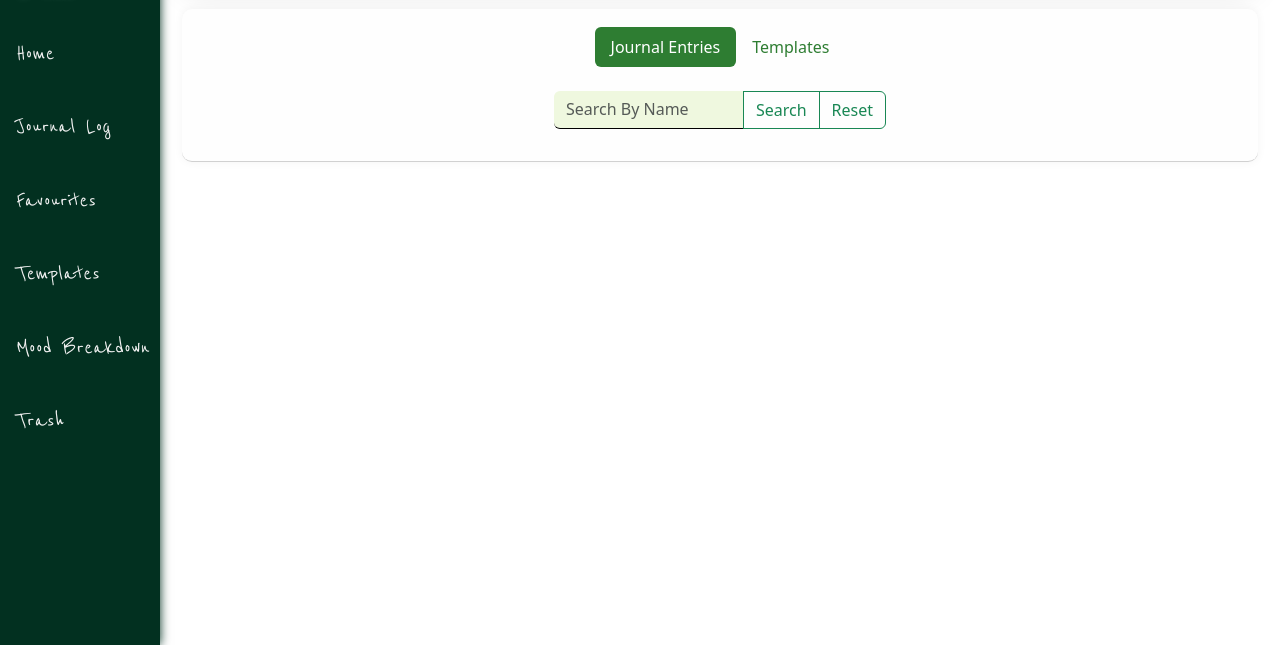
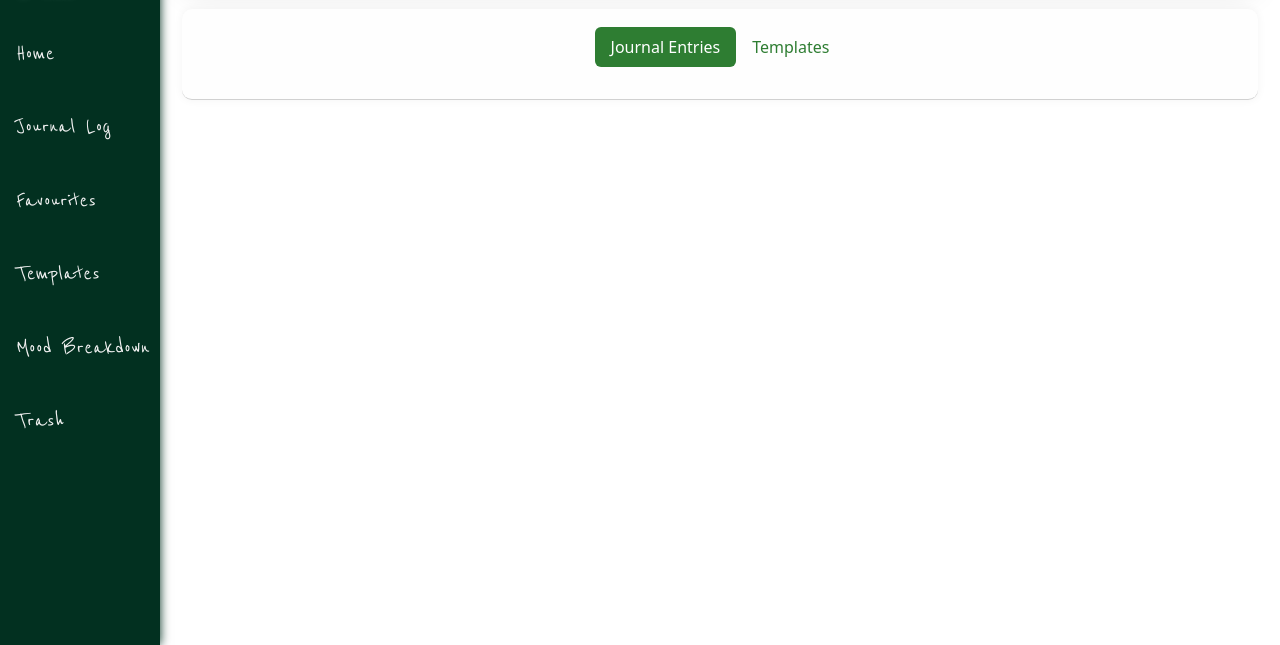
Before and after one commit to SalmaAqa89/WHIONSLargeGroupProject, a Django app: template tasks/templates/pages/trash.html in a window 1280 px wide. Shown: the part 155-800 px from the top of the page. Run offline with Django 4.2, Linux system fonts and the light colour scheme; the template is opened without the code that fills it, so the values that code supplies are empty; some libraries are stand-ins or nearby versions; some web fonts are replaced.

Commit message:
change trash and settings

```diff
--- a/task_manager/settings.py
+++ b/task_manager/settings.py
@@ -205,7 +205,7 @@ CELERY_IMPORTS = ("tasks", )
 CELERY_BEAT_SCHEDULE = {
     'trigger_reminder_emails_daily': {
         'task': 'tasks.tasks.check_and_trigger_reminder_emails',
-        'schedule': crontab(minute=45, hour=00),# Run daily at midnight
+        'schedule': crontab(minute=0, hour=0),# Run daily at midnight
     },
     'reset_flower_growth_if_no_entry': {
         'task': 'tasks.tasks.reset_flower_growth_if_no_entry',
--- a/tasks/templates/pages/trash.html
+++ b/tasks/templates/pages/trash.html
@@ -19,16 +19,6 @@
               </li>
           </ul>
 
-          <div class="row justify-content-center mt-4">
-            <form class="col-sm-4" method="post">
-              {% csrf_token %}
-              <div class="input-group">
-                <input class="form-control mr-sm-2" type="search" placeholder="Search By Name" name="search" required>
-                <button class="btn btn-outline-success my-2 my-sm-0" type="submit">Search</button>
-                <a href="{% url 'trash'%}" class="btn btn-outline-success my-2 my-sm-0">Reset</a>
-              </div>
-            </form>
-          </div>
 
           <div class = "tab-content" id = myTabContent>
             <div class = "tab-pane fade show active" id = "nav-entries" role = "tabpanel" aria-labelledby="nav-entries-tab" >
```
